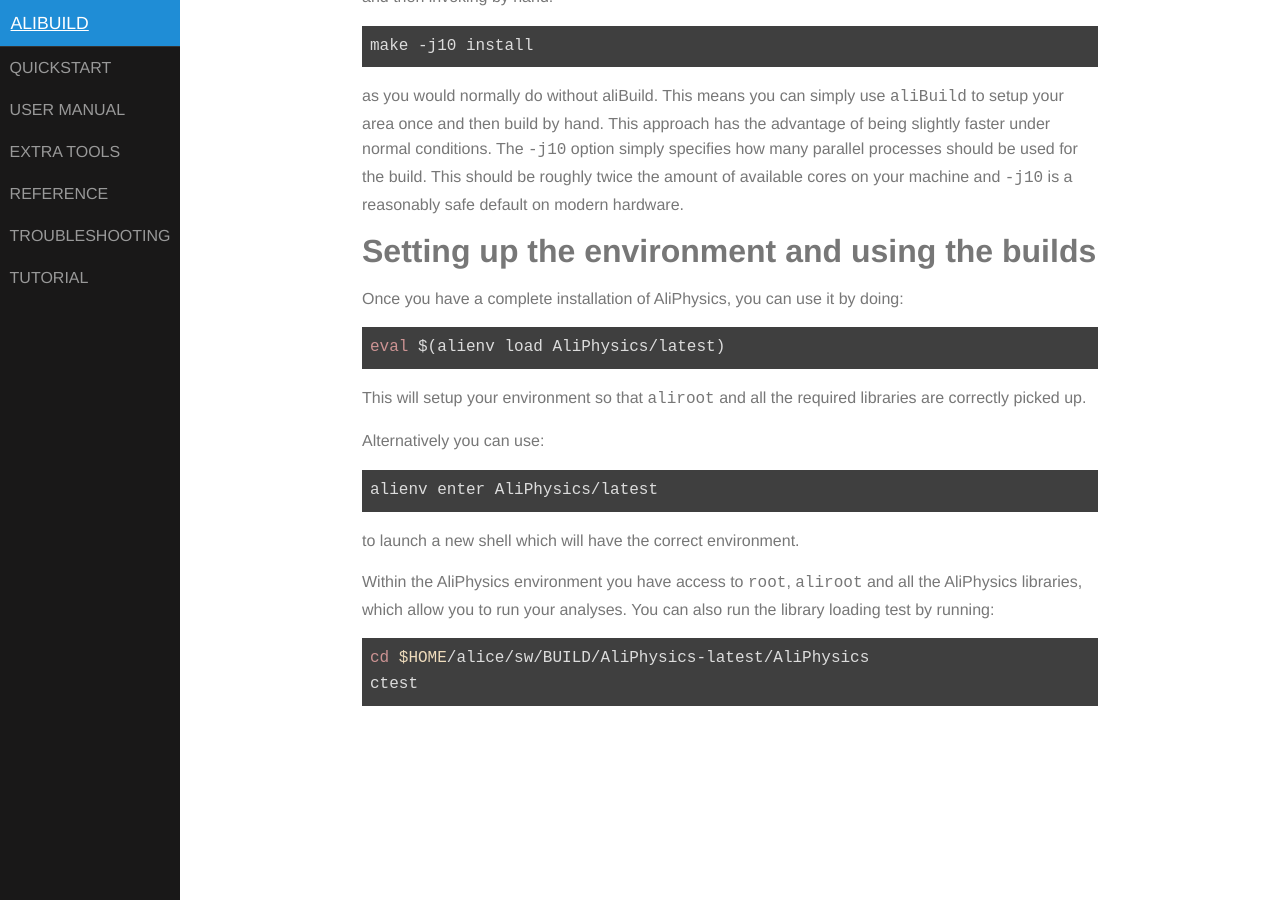
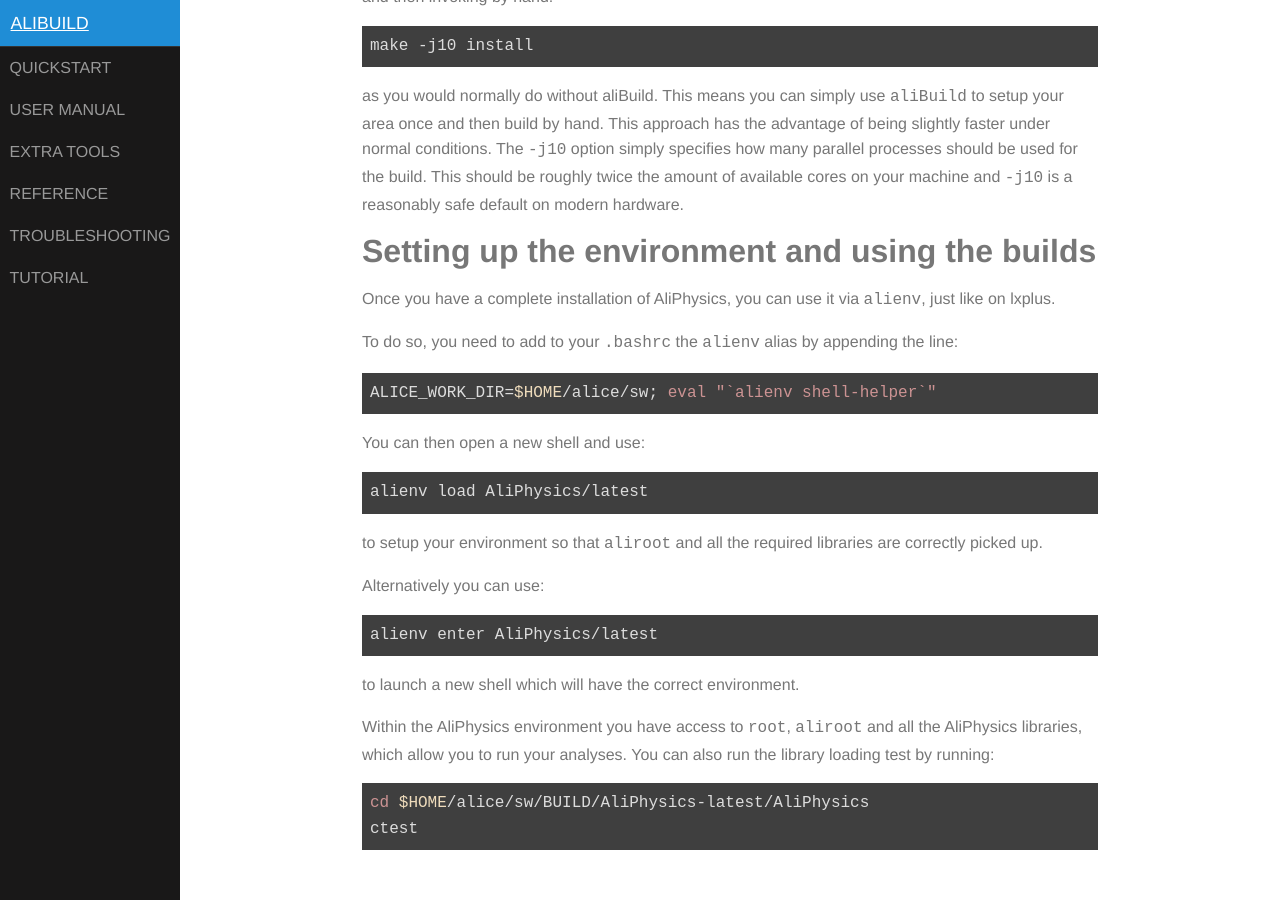
Before and after one commit to alisw/alibuild, a Jekyll site: the page built from tutorial.markdown, in a window 1280 px wide and 900 px high, scrolled down 2916 px. Built offline with Jekyll 4.4.1, drawn with Linux system fonts in a browser that asks for light colours.

Commit message:
Document how to install alienv helper alias (#344)

```diff
--- a/tutorial.markdown
+++ b/tutorial.markdown
@@ -151,12 +151,19 @@ hardware.
 
 # Setting up the environment and using the builds
 
-Once you have a complete installation of AliPhysics, you can use it by
-doing:
+Once you have a complete installation of AliPhysics, you can use it via
+`alienv`, just like on lxplus.
 
-    eval $(alienv load AliPhysics/latest)
+To do so, you need to add to your `.bashrc` the `alienv` alias by
+appending the line:
 
-This will setup your environment so that `aliroot` and all the required
+    ALICE_WORK_DIR=$HOME/alice/sw; eval "`alienv shell-helper`"
+
+You can then open a new shell and use:
+
+    alienv load AliPhysics/latest
+
+to setup your environment so that `aliroot` and all the required
 libraries are correctly picked up.
 
 Alternatively you can use:
```
